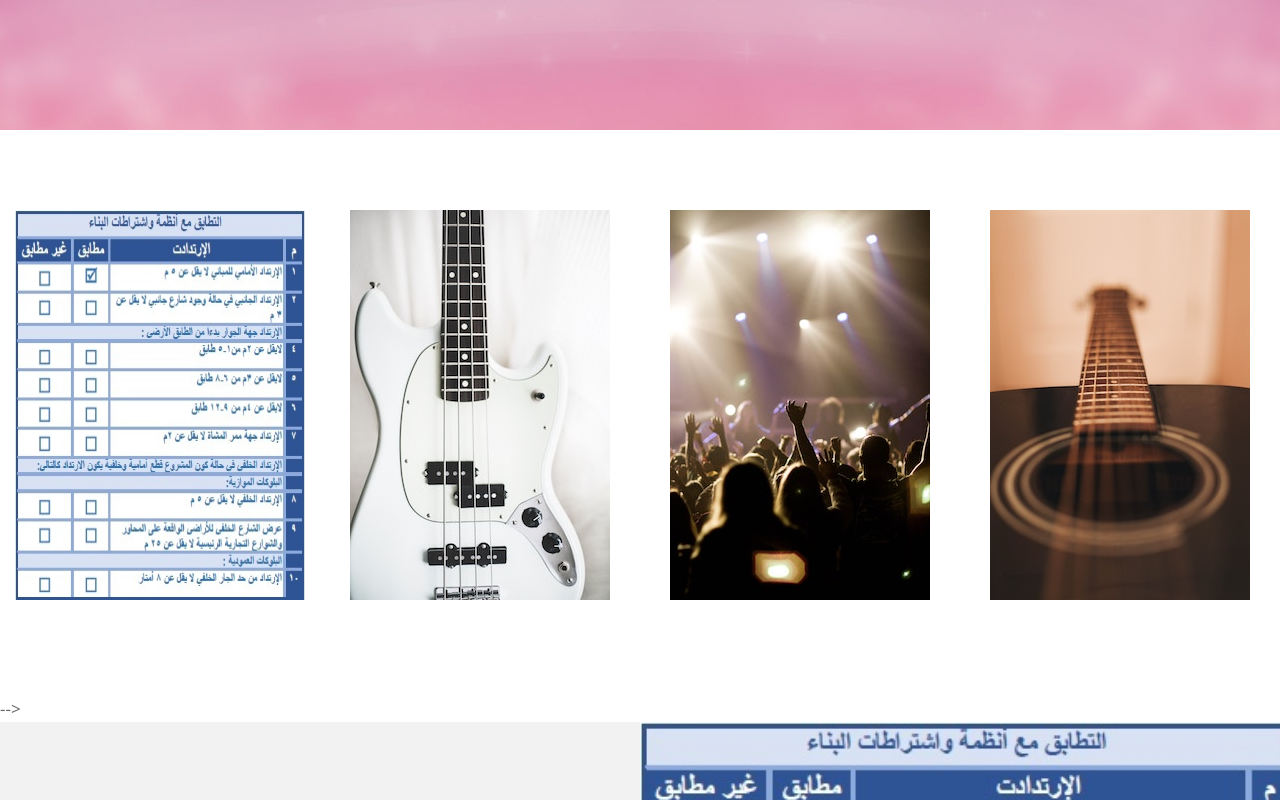
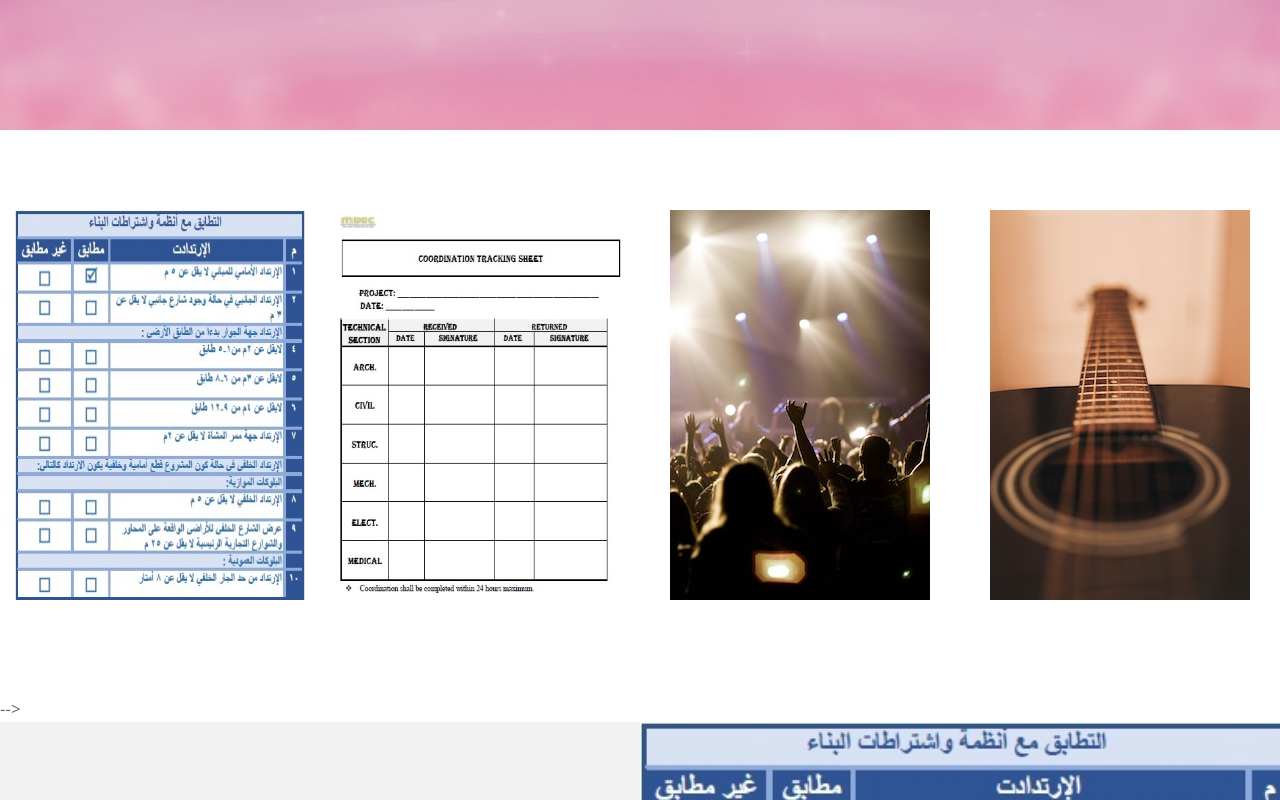
Before and after one commit to mbecoffice2021/MBEC, a plain HTML site: page index.html in a window 1280 px wide. Shown: the part 534-1334 px from the top of the page. Drawn offline with nearby package versions, Linux system fonts and the light colour scheme.

Commit message:
Add files via upload

```diff
--- a/index.html
+++ b/index.html
@@ -100,7 +100,7 @@ http://www.tooplate.com/view/2101-insertion
         </div>
         <div class="col-sm-6 col-12 col-md-6 col-lg-3 col-xl-3 tm-album-col">
           <figure class="effect-sadie">
-            <img src="img/insertion-260x390-02.jpg" alt="Image" class="img-fluid">
+            <img src="img/2.jpg" alt="Image" class="img-fluid">
             <figcaption>
               <h2>Album Two</h2>
               <p>Maecenas iaculis et turpis et iaculis. Aenean at volutpat diam.</p>
```
